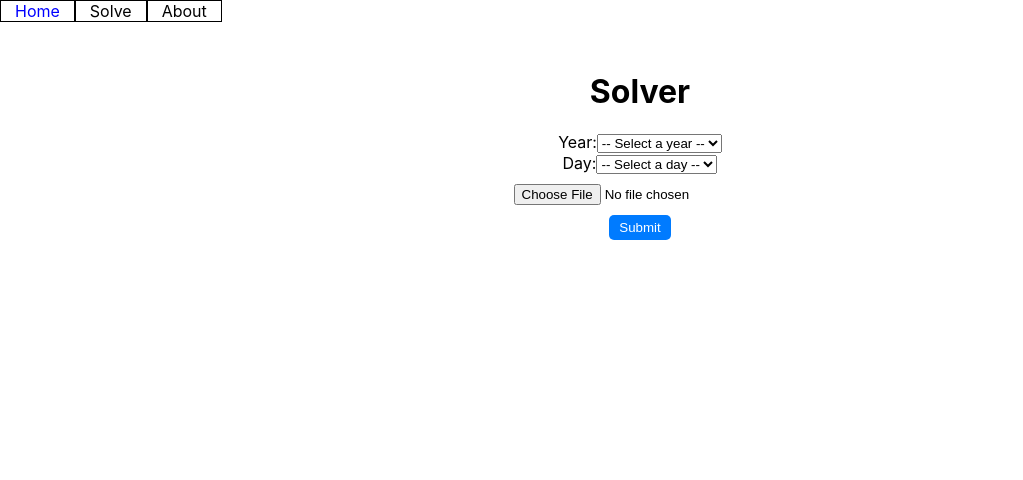
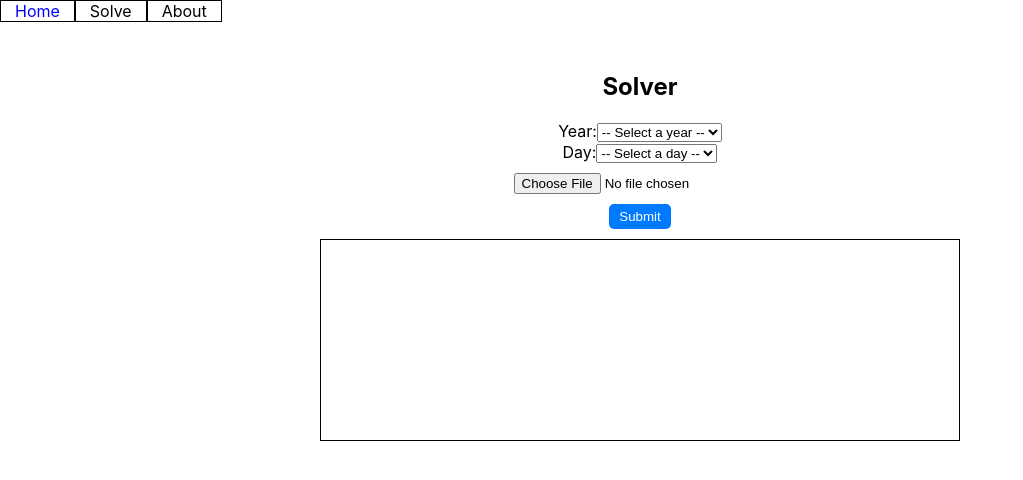
Before and after one commit to zclarkPrograms/AOC-Solver, a React (Create React App) app: page /solve in a window 1280 px wide. Shown: the top 480 px of the page, without its empty margins (0-1023 px from the left). Built offline with nearby package versions, Linux system fonts and the light colour scheme.

Commit message:
First steps to making a full website for the AOC solver

```diff
--- a/package.json
+++ b/package.json
@@ -1,4 +1,5 @@
 {
+  "homepage": "/home",
   "name": "aoc",
   "version": "0.1.0",
   "private": true,
@@ -10,6 +11,7 @@
     "eslint": "8.22.0",
     "react": "^18.2.0",
     "react-dom": "^18.2.0",
+    "react-router-dom": "^6.9.0",
     "react-scripts": "5.0.1",
     "web-vitals": "^2.1.4"
   },
--- /dev/null
+++ b/src/About.js
@@ -0,0 +1,16 @@
+import React from "react";
+import Nav from "./Nav";
+
+function About(){
+    return (
+        <section>
+            <Nav/>
+            <main>
+
+            </main>
+
+        </section>
+    )
+}
+
+export default About;
--- a/src/App.css
+++ b/src/App.css
@@ -1,9 +1,6 @@
-.App {
-    text-align: center;
-}
-
 h1 {
     margin-top: 50px;
+    text-align: center;
 }
 
 form {
@@ -60,4 +57,5 @@ a:hover {
 
 #solution{
     padding: 100px;
+    border: 1px solid black;
 }
--- a/src/App.js
+++ b/src/App.js
@@ -1,24 +1,23 @@
-import React, { Component } from 'react';
+import React from 'react';
 import './App.css';
-import Form from "./Form.js";
+import Home from "./Home"
+import Solve from "./Solve"
+import About from "./About";
+import {BrowserRouter, Routes, Route} from "react-router-dom";
 
-class App extends Component {
-    render(){
-        return (
-            <div className="App">
-                <nav id="main">
-                    <a href="home.html">Home</a>
-                    <a href="solve.html">Solve</a>
-                    <a href="about.html">About</a>
-                </nav>
-                <main>
-                    <h1>Solver</h1>
+function App() {
+    return (
+        <BrowserRouter>
+        <div className="App">
 
-                    <Form></Form>
-                </main>
-            </div >
-        );
-    }
+        </div >
+            <Routes>
+                <Route path="/home" element={<Home/>}></Route>
+                <Route path="/solve" element={<Solve/>}></Route>
+                <Route path="/about" element={<About/>}></Route>
+            </Routes>
+        </BrowserRouter>
+    );
 }
 
 export default App;
--- /dev/null
+++ b/src/Home.js
@@ -0,0 +1,16 @@
+import React from "react";
+import Nav from "./Nav"
+
+function Home(){
+    return (
+        <section>
+            <Nav/>
+            <main>
+
+            </main>
+
+        </section>
+    )
+}
+
+export default Home;
--- /dev/null
+++ b/src/Nav.js
@@ -0,0 +1,14 @@
+import React from "react";
+import {Link} from 'react-router-dom';
+
+function Nav(){
+    return (
+        <nav id="main">
+            <Link to="/home">Home</Link>
+            <Link to="/solve">Solve</Link>
+            <Link to="/about">About</Link>
+        </nav>
+    )
+}
+
+export default Nav;
--- /dev/null
+++ b/src/Solve.js
@@ -0,0 +1,18 @@
+import Nav from "./Nav";
+import Form from "./Form";
+import React from "react";
+
+function Solve(){
+    return(
+        <section>
+            <Nav/>
+            <main>
+                <h1>Solver</h1>
+
+                <Form></Form>
+            </main>
+        </section>
+    );
+}
+
+export default Solve;
```
Also changed, not shown: 2 other files (tests, documents, lock files or other folders).
